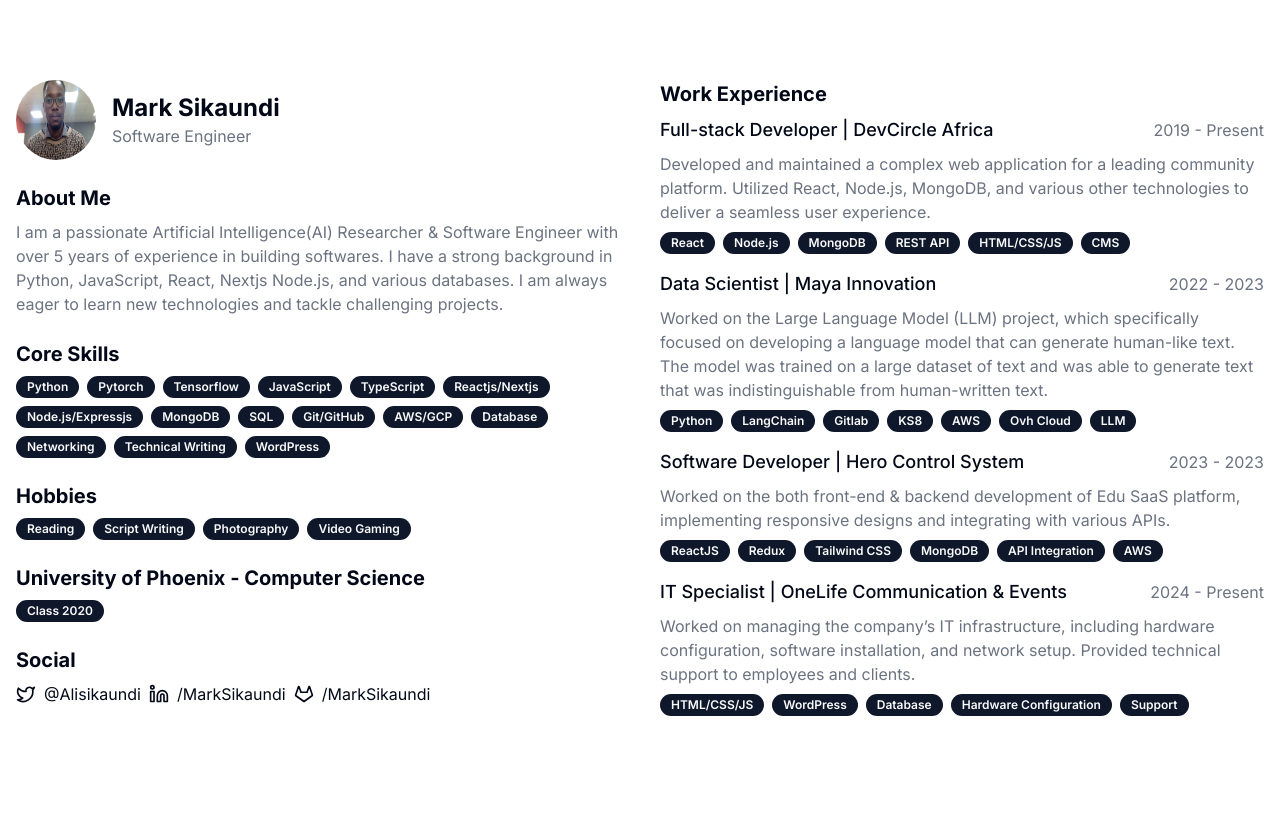
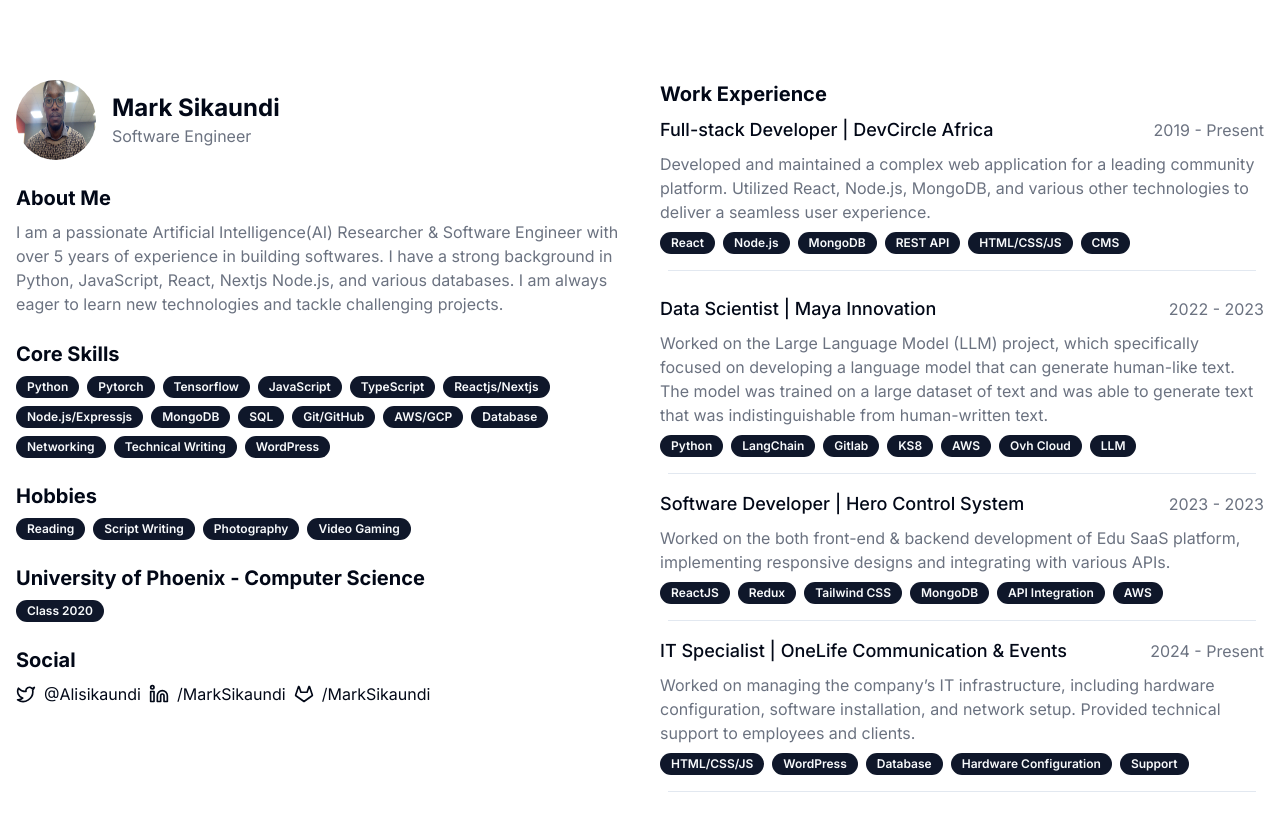
Before and after one commit to Lupleg-dev/Profile, a Next.js app: page / in a window 1280 px wide. Shown: the top 814 px of the page. Built offline with nearby package versions, Linux system fonts and the light colour scheme.

Commit message:
feat: Update profile page with improved avatar image and skills section

```diff
--- a/app/page.js
+++ b/app/page.js
@@ -10,7 +10,12 @@
         <div className="space-y-6">
           <div className="flex items-center gap-4">
             <Avatar className="h-20 w-20">
-              <Image src="/mark sikaundi.jpg" width={250} height={250} alt="Mark Sikaundi" />
+              <Image
+                src="/mark sikaundi.jpg"
+                width={250}
+                height={250}
+                alt="Mark Sikaundi"
+              />
               <AvatarFallback>MS</AvatarFallback>
             </Avatar>
             <div>
@@ -125,6 +130,7 @@
                   <Badge>HTML/CSS/JS</Badge>
                   <Badge>CMS</Badge>
                 </div>
+                <hr className="m-2" />
               </div>
 
               {/* Maya Innovation */}
@@ -154,6 +160,7 @@
                   <Badge>LLM</Badge>
                 </div>
               </div>
+              <hr className="m-2" />
 
               {/* Hero Control System */}
               <div className="grid gap-2">
@@ -179,6 +186,7 @@
                   <Badge>AWS</Badge>
                 </div>
               </div>
+              <hr className="m-2" />
 
               {/* OneLife Communication & Events */}
               <div className="grid gap-2">
@@ -204,6 +212,7 @@
                   <Badge>Support</Badge>
                 </div>
               </div>
+              <hr className="m-2" />
             </div>
           </div>
         </div>
```
